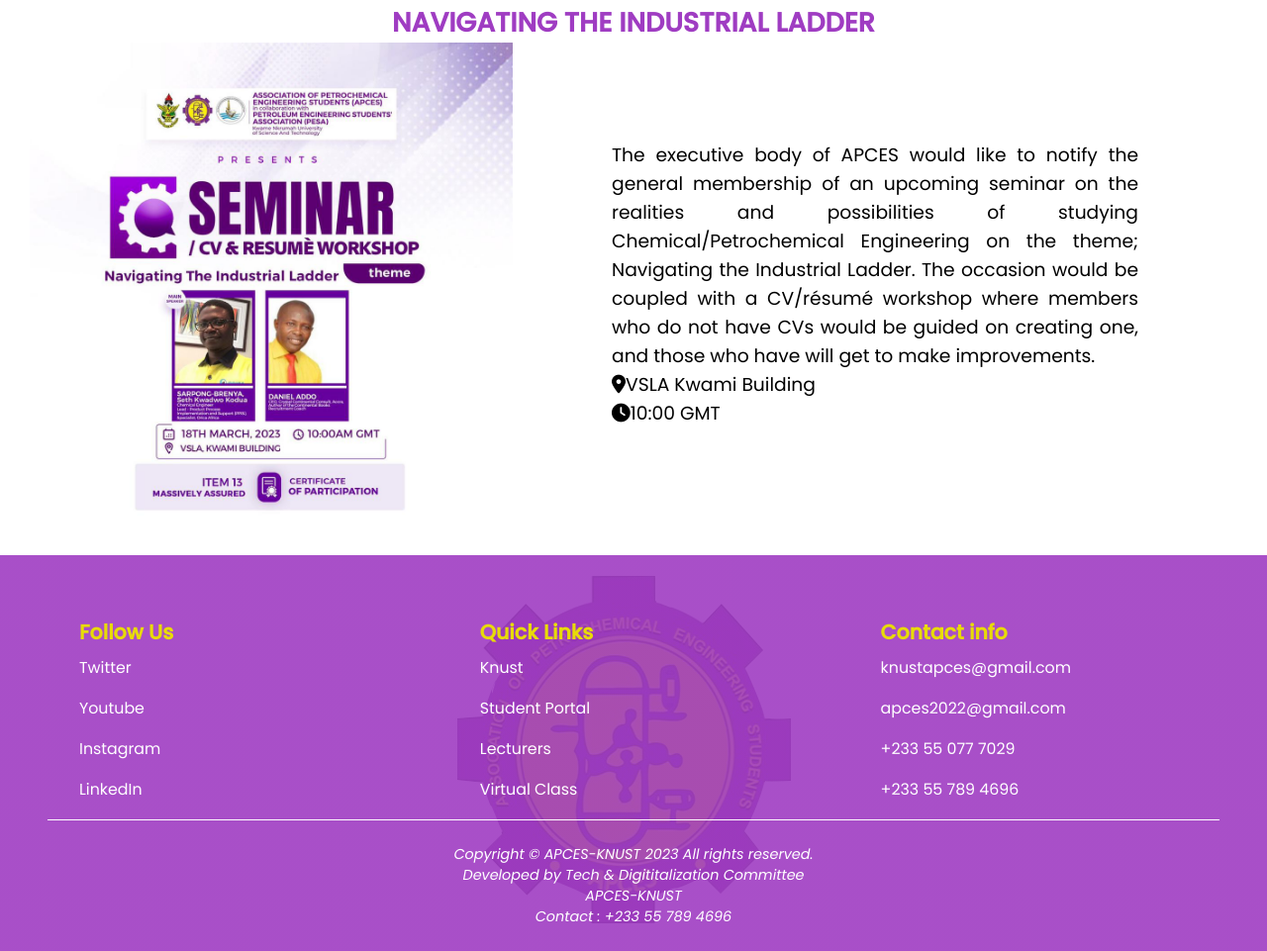
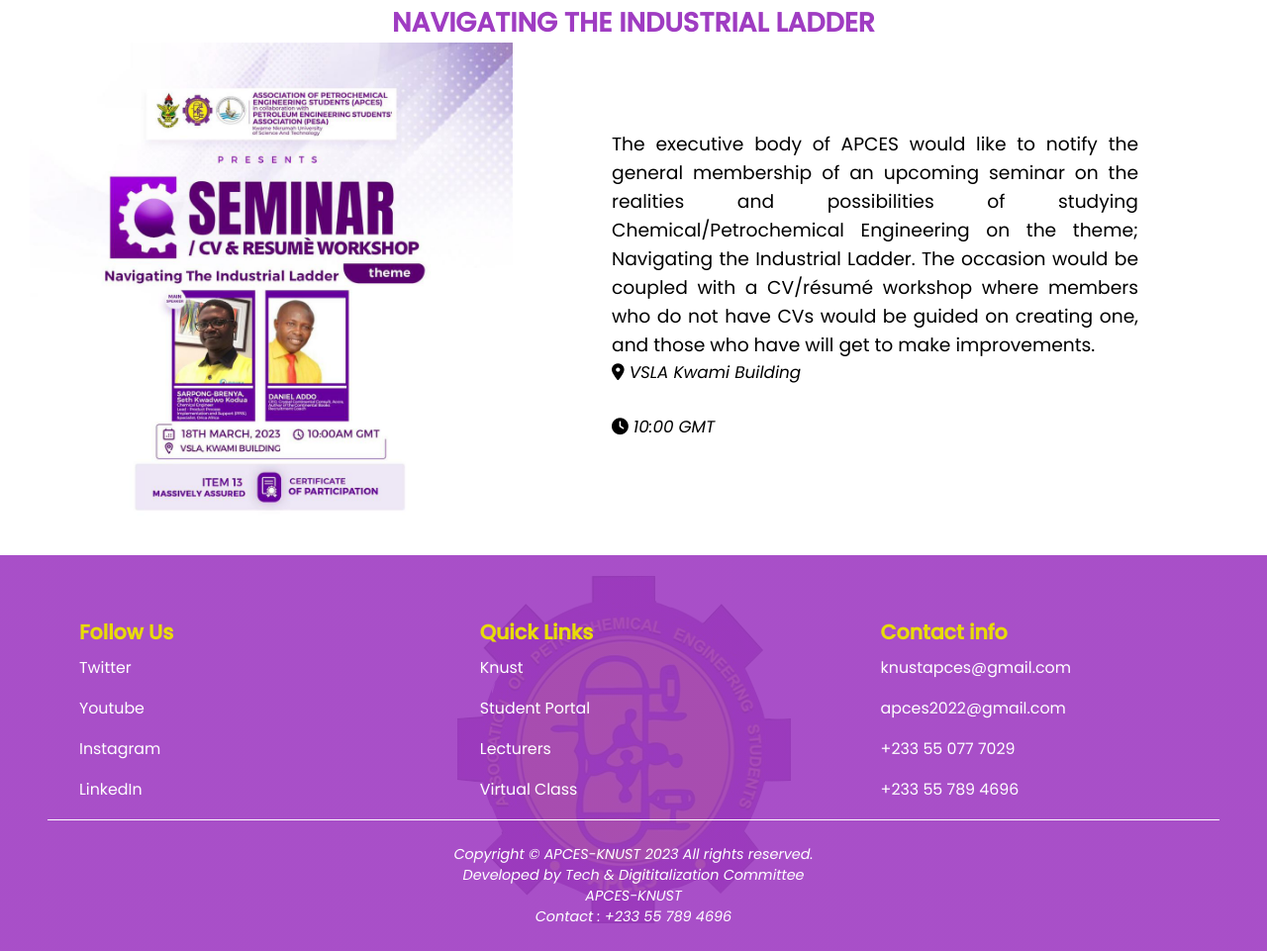
Before and after one commit to knustapces/knustapces.github.io, a plain HTML site: page event.html in a window 1280 px wide. Shown: the part 1513-2474 px from the top of the page at 99% size. Drawn offline with nearby package versions, Linux system fonts and the light colour scheme.

Commit message:
Update event.html

```diff
--- a/event.html
+++ b/event.html
@@ -82,8 +82,8 @@
           Navigating the Industrial Ladder.
           The occasion would be coupled with a CV/résumé workshop where members who do
           not have CVs would be guided on creating one, and those who have will get to make improvements.<br>
-          <span><i class="fa-solid fa-location-dot"></i>VSLA Kwami Building</span><br>
-          <span><i class="fa-solid fa-clock"></i>10:00 GMT</span>
+          <span id="date"><i class="fa-solid fa-location-dot"></i> VSLA Kwami Building</span><br>
+          <span id="date"><i class="fa-solid fa-clock"></i> 10:00 GMT</span>
         </p>
         </div>
       </div>
```
